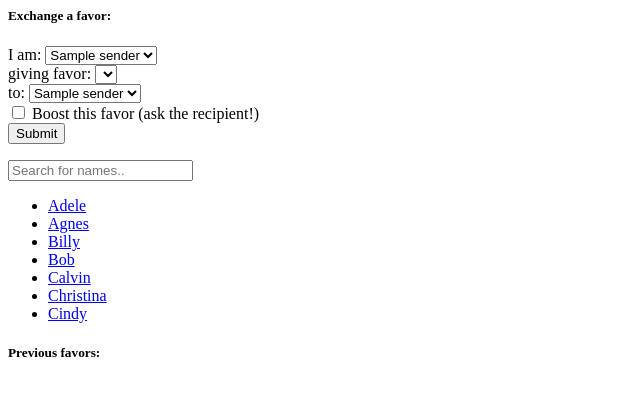
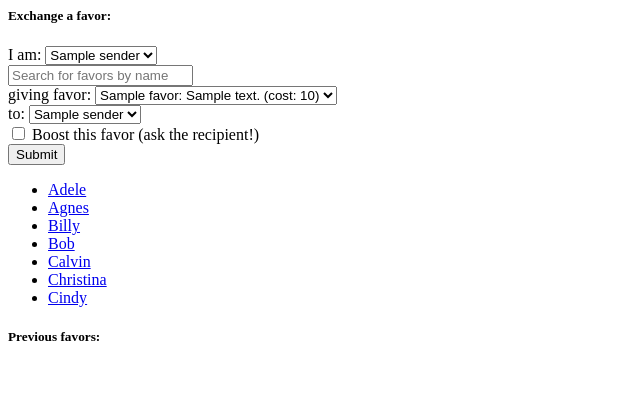
Before and after one commit to briankinney/favors-game, a Flask app: template templates/play.html in a window 1280 px wide. Shown: the top 396 px of the page, without its empty margins (0-640 px from the left). Run offline with Flask 2, Linux system fonts and the light colour scheme; the template is opened without the code that fills it: most values are stand-ins (such as "Sample title", 1, 10 or a date in 2020); lists and menus that the app fills with data are empty.

Commit message:
some janky js to filter the list

```diff
--- a/templates/play.html
+++ b/templates/play.html
@@ -4,12 +4,12 @@
       var input, filter, ul, li, a, i, txtValue;
       input = document.getElementById('myInput');
       filter = input.value.toUpperCase();
-      ul = document.getElementById("favor");
-      li = ul.getElementsByTagName('option');
+      ul = document.getElementById("mySearchable");
+      li = ul.getElementsByTagName("select");
 
       // Loop through all list items, and hide those who don't match the search query
       for (i = 0; i < li.length; i++) {
-        a = li[i].getElementsByTagName("a")[0];
+        a = li[i].getElementsByTagName("option")[0];
         txtValue = a.textContent || a.innerText;
         if (txtValue.toUpperCase().indexOf(filter) > -1) {
           li[i].style.display = "";
@@ -35,11 +35,14 @@
                             {% endfor %}
                         </select>
                     </div>
-                    <div class="form-group">
+
+                    <input type="text" id="myInput" onkeyup="myFunction()" placeholder="Search for favors by name">
+
+                    <div class="form-group" id="mySearchable">
                         <label for="favor">giving favor: </label>
-                        <select class="form-control" id="favor" name="favor" onkeyup="myFunction()" placeholder="Search for favors..>
+                        <select class="form-control" id="favor" name="favor" onkeyup="myFunction()">
                             {% for favor in favors %}
-                            <option value="{{ favor['id'] }}">{{ favor['name'] }}: {{ favor['description'] }} (cost: {{ favor['cost'] }})</option>
+                            <option class="searchable" value="{{ favor['id'] }}">{{ favor['name'] }}: {{ favor['description'] }} (cost: {{ favor['cost'] }})</option>
                             {% endfor %}
                         </select>
                     </div>
@@ -67,7 +70,6 @@
 </div>
 
 <div>
-    <input type="text" id="myInput" onkeyup="myFunction()" placeholder="Search for names..">
 
     <ul id="myUL">
       <li><a href="#">Adele</a></li>
```
